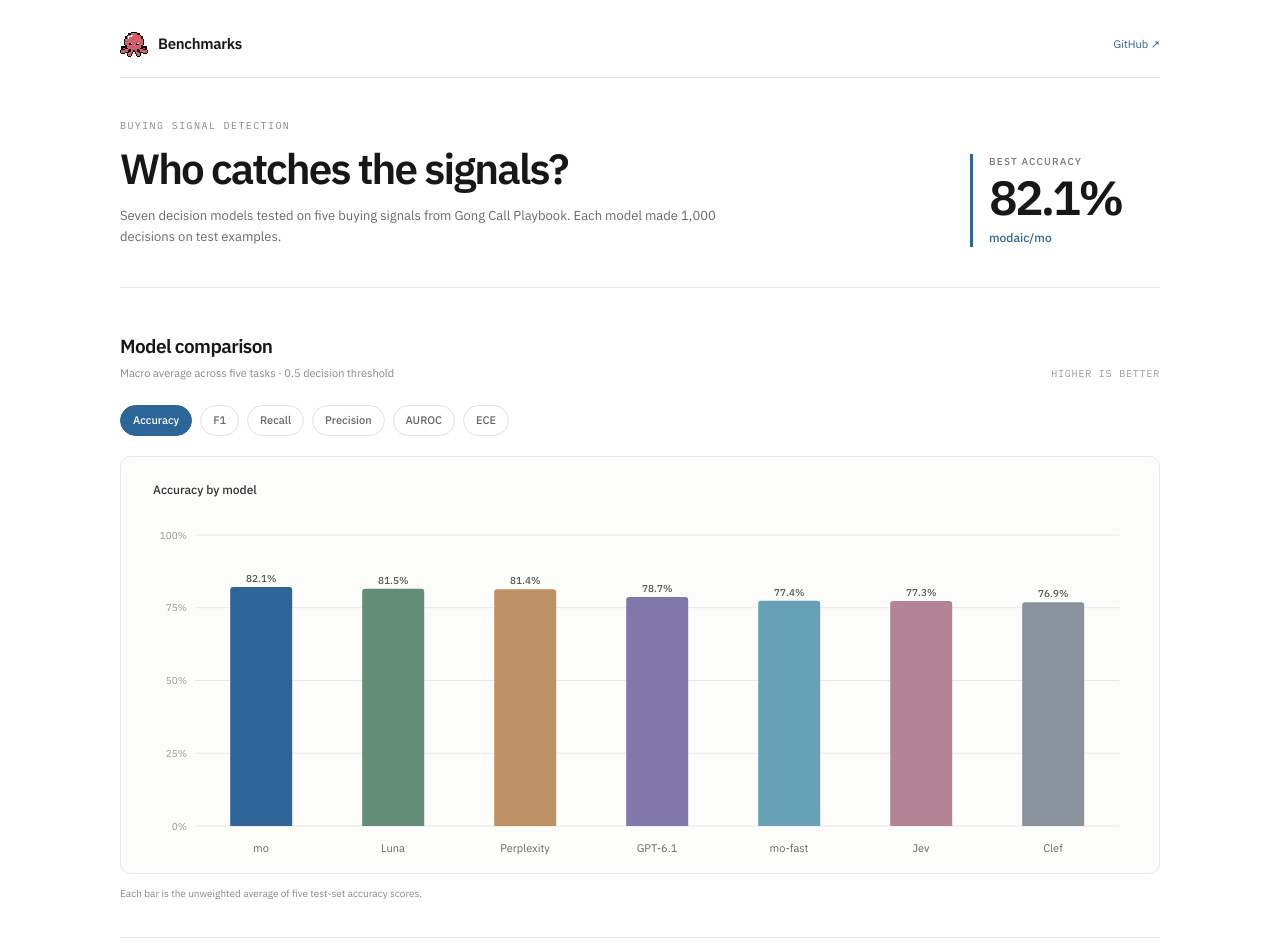
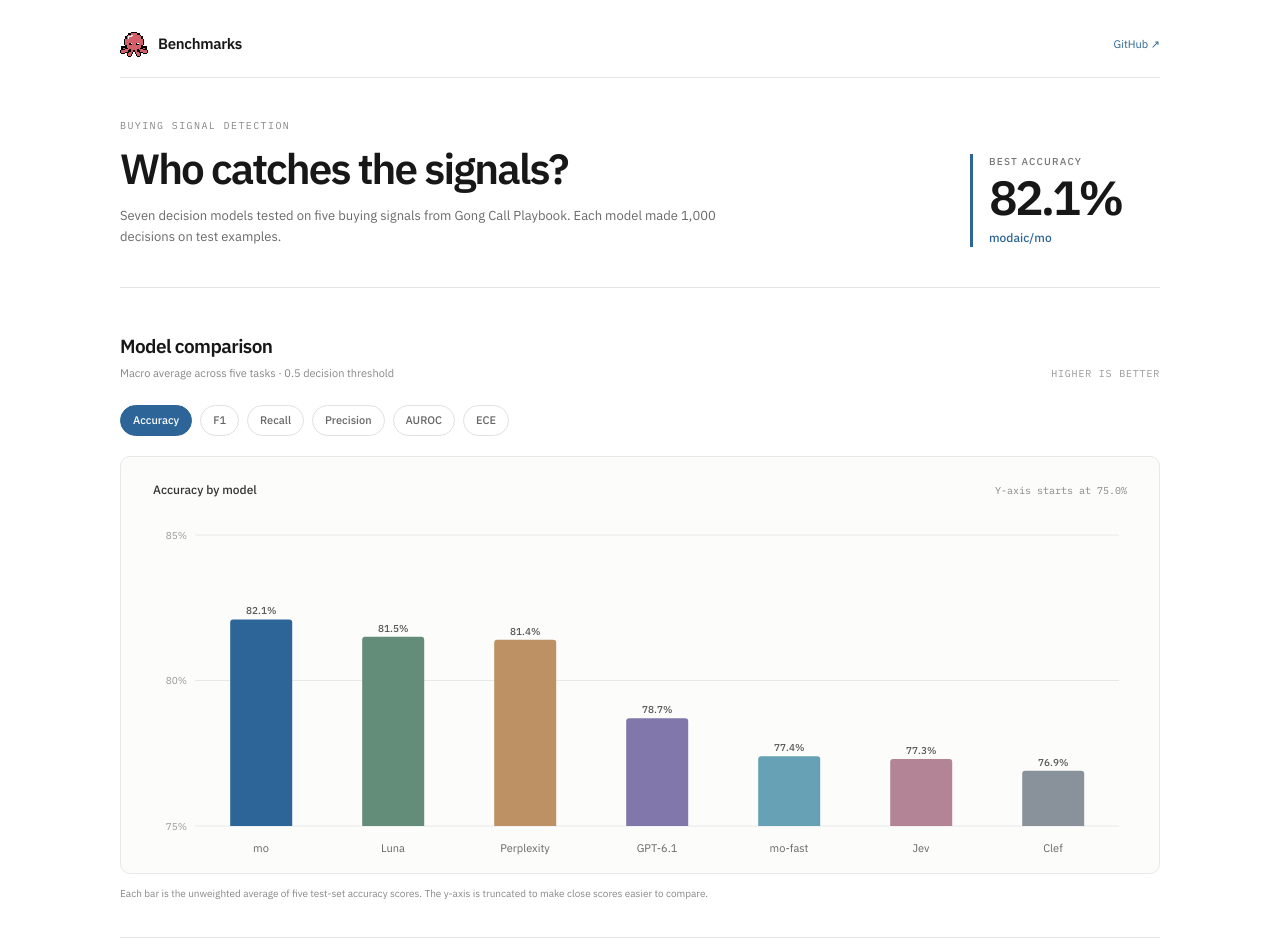
Before and after one commit to modaic-ai/mo-benchmarks, a Next.js app: page / in a window 1280 px wide. Shown: the top 952 px of the page. Built offline with nearby package versions, Linux system fonts and the light colour scheme.

Commit message:
Tighten chart y-axis around model scores

```diff
--- a/components/benchmark-page.tsx
+++ b/components/benchmark-page.tsx
@@ -63,6 +63,9 @@
   const accuracyWinner = [...data.models].sort((a, b) => b.macro.accuracy - a.macro.accuracy)[0];
   const ranked = [...data.models].sort((a, b) => metric === "ece" ? a.macro.ece - b.macro.ece : b.macro[metric] - a.macro[metric]);
   const chartData = ranked.map((model) => ({ id: model.id, name: chartNames[model.id], score: model.macro[metric] }));
+  const chartMin = Math.floor(Math.min(...chartData.map((item) => item.score)) * 20) / 20;
+  const chartMax = Math.ceil(Math.max(...chartData.map((item) => item.score)) * 20) / 20;
+  const chartTicks = Array.from({ length: Math.round((chartMax - chartMin) * 20) + 1 }, (_, index) => Number((chartMin + index * 0.05).toFixed(2)));
 
   return (
     <main className="mx-auto max-w-[1120px] px-5 pb-14 pt-6 font-sans text-[#454545] sm:px-10 sm:pt-8">
@@ -107,12 +110,15 @@
 
         <div className="mt-5 overflow-x-auto rounded-lg border border-[#e8e8e6] bg-[#fcfcfb] px-3 pb-3 pt-6 sm:px-6">
           <div className="min-w-[590px]">
-            <p className="px-2 text-[12px] font-medium text-[#333]">{metricLabels[metric]} by model</p>
+            <div className="flex items-baseline justify-between gap-4 px-2">
+              <p className="text-[12px] font-medium text-[#333]">{metricLabels[metric]} by model</p>
+              <p className="font-mono text-[10px] text-[#888]">Y-axis starts at {percent(chartMin)}</p>
+            </div>
             <ChartContainer config={chartConfig} className="mt-3 h-[350px] w-full aspect-auto">
               <BarChart accessibilityLayer data={chartData} margin={{ top: 24, right: 16, bottom: 5, left: -10 }}>
                 <CartesianGrid vertical={false} stroke="#e7e9e9" />
                 <XAxis dataKey="name" tickLine={false} axisLine={false} interval={0} tick={{ fill: "#666", fontSize: 11 }} tickMargin={12} />
-                <YAxis type="number" domain={[0, metric === "ece" ? 0.25 : 1]} ticks={metric === "ece" ? [0, 0.05, 0.1, 0.15, 0.2, 0.25] : [0, 0.25, 0.5, 0.75, 1]} tickFormatter={(value: number) => `${Math.round(value * 100)}%`} tickLine={false} axisLine={false} tick={{ fill: "#999", fontSize: 10 }} />
+                <YAxis type="number" domain={[chartMin, chartMax]} ticks={chartTicks} allowDataOverflow tickFormatter={(value: number) => `${Math.round(value * 100)}%`} tickLine={false} axisLine={false} tick={{ fill: "#999", fontSize: 10 }} />
                 <ChartTooltip cursor={{ fill: "#edf1f2" }} content={<ChartTooltipContent hideLabel formatter={(value) => <span className="font-mono font-medium text-[#222]">{percent(Number(value))}</span>} />} />
                 <Bar dataKey="score" radius={[3, 3, 0, 0]} maxBarSize={62}>
                   {chartData.map((item) => <Cell key={item.id} fill={chartColors[item.id]} />)}
@@ -122,7 +128,7 @@
             </ChartContainer>
           </div>
         </div>
-        <p className="mt-3 text-[10px] leading-[1.5] text-[#888]">Each bar is the unweighted average of five test-set {metricLabels[metric].toLowerCase()} scores.</p>
+        <p className="mt-3 text-[10px] leading-[1.5] text-[#888]">Each bar is the unweighted average of five test-set {metricLabels[metric].toLowerCase()} scores. The y-axis is truncated to make close scores easier to compare.</p>
       </section>
 
       <section className="mt-9 border-t border-[#e5e5e3] pt-4">
```
